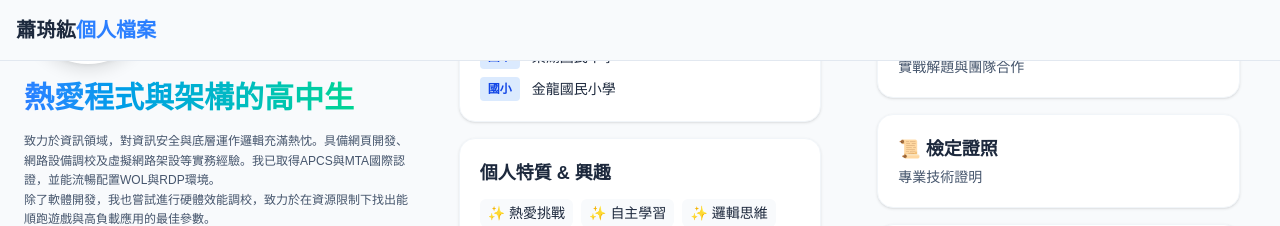
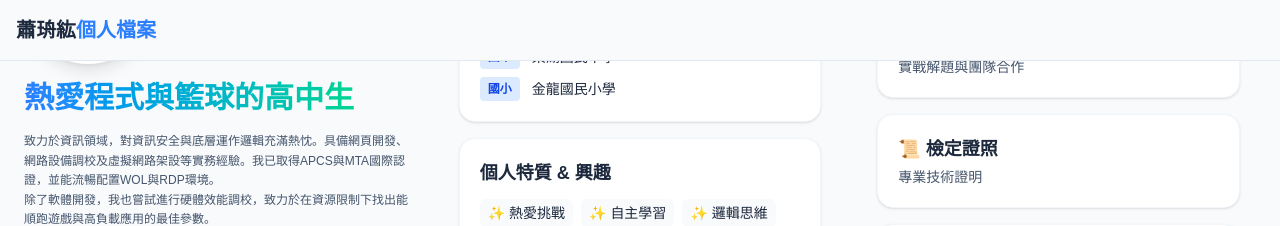
Before and after one commit to 20080823a-dev/profile, a Next.js app: page / in a window 1280 px wide. Shown: the top 226 px of the page. Built offline with nearby package versions, Linux system fonts and the light colour scheme.

Commit message:
Update page.tsx

```diff
--- a/app/page.tsx
+++ b/app/page.tsx
@@ -88,7 +88,7 @@
             <div className="w-32 h-32 rounded-full overflow-hidden shadow-lg border-4 border-white dark:border-slate-800 bg-slate-200">
               <img src="/IMG_9834.JPG" alt="Profile" className="w-full h-full object-cover" />
             </div>
-            <h1 className="text-3xl font-extrabold text-transparent bg-clip-text bg-gradient-to-r from-blue-500 to-emerald-400">熱愛程式與架構的高中生</h1>
+            <h1 className="text-3xl font-extrabold text-transparent bg-clip-text bg-gradient-to-r from-blue-500 to-emerald-400">熱愛程式與籃球的高中生</h1>
             <p className="text-xs text-slate-600 dark:text-slate-400 leading-relaxed">
               致力於資訊領域，對資訊安全與底層運作邏輯充滿熱忱。具備網頁開發、網路設備調校及虛擬網路架設等實務經驗。我已取得APCS與MTA國際認證，並能流暢配置WOL與RDP環境。
               <br/>除了軟體開發，我也嘗試進行硬體效能調校，致力於在資源限制下找出能順跑遊戲與高負載應用的最佳參數。
```
